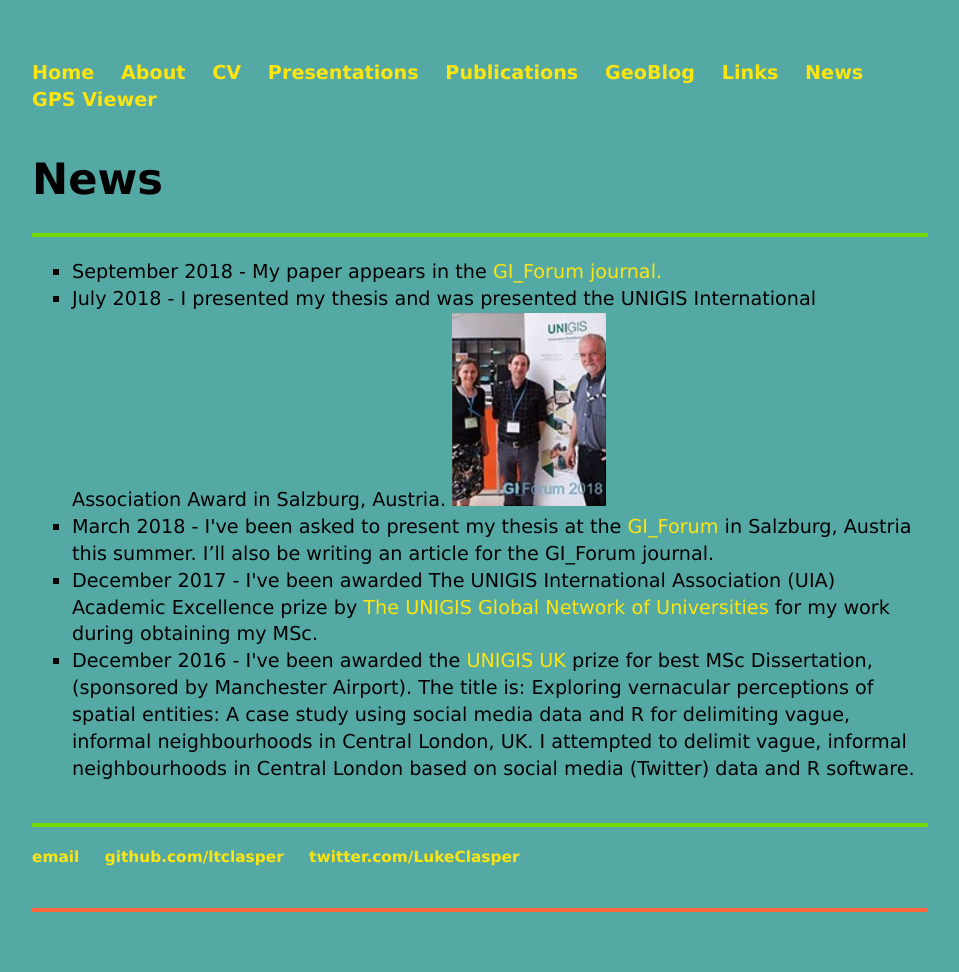
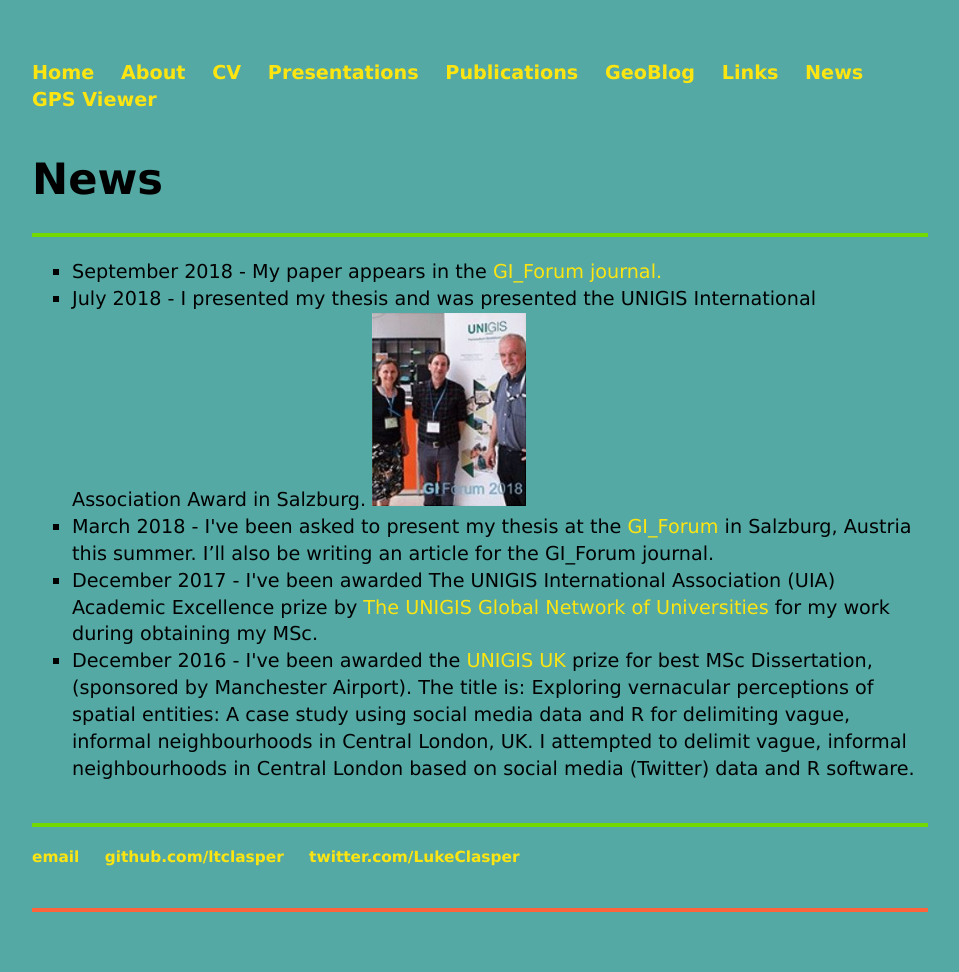
Before and after one commit to ltclasper/ltclasper.github.io, a Jekyll site: the page built from news/index.html, in a window 1280 px wide. Shown: the whole page, without its empty margins (160-1119 px from the left). Built offline with Jekyll 4.4.1, drawn with Linux system fonts in a browser that asks for light colours.

Commit message:
Update index.html

```diff
--- a/news/index.html
+++ b/news/index.html
@@ -11,7 +11,7 @@ title: News
 	<h2></h2>
 	<p><ul style="list-style-type:square">
     <li>September 2018 - My paper appears in the <a href="http://austriaca.at/gi_forum/">  GI_Forum journal.</a></li>
-    <li>July 2018 - I presented my thesis and was presented the UNIGIS International Association Award in Salzburg, Austria. <img src="/gi_forum_award.JPG" alt="GI_Forum" width="154" height="193"></li>
+    <li>July 2018 - I presented my thesis and was presented the UNIGIS International Association Award in Salzburg. <img src="/gi_forum_award.JPG" alt="GI_Forum" width="154" height="193"></li>
     <li>March 2018 - I've been asked to present my thesis at the <a href="https://www.gi-forum.org/">  GI_Forum </a>  in Salzburg, Austria this summer. I’ll also be writing an article for the GI_Forum journal.</li>
     <li>December 2017 - I've been awarded The UNIGIS International Association (UIA) Academic Excellence prize by <a href="https://unigis.net/theses/winners-uia-academic-excellence-prize/"> The UNIGIS Global Network of Universities</a> for my work during obtaining my MSc.</li>
     <li>December 2016 - I've been awarded the <a href="http://www.unigis.org/"> UNIGIS UK</a> prize for best MSc Dissertation, (sponsored by Manchester Airport). The title is: Exploring vernacular perceptions of spatial entities: A case study using social media data and R for delimiting vague, informal neighbourhoods in Central London, UK. I attempted to delimit vague, informal neighbourhoods in Central London based on social media (Twitter) data and R software.</li>
```
